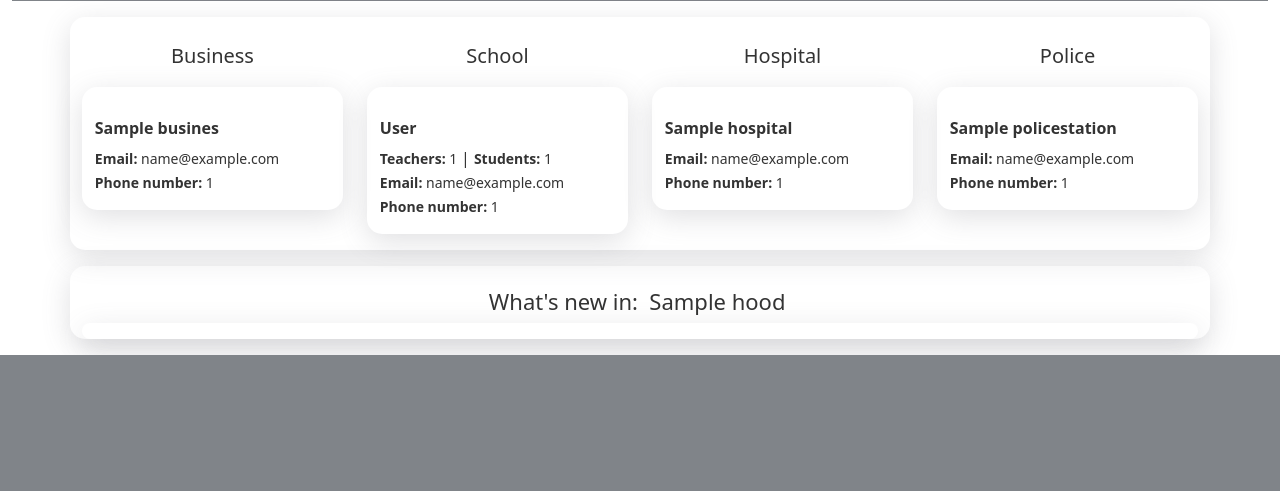
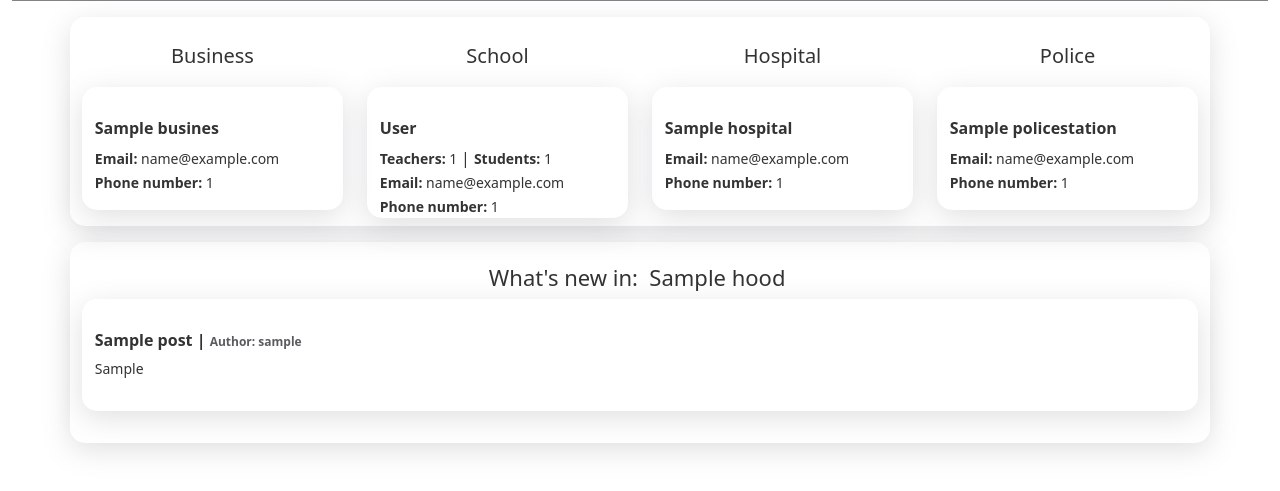
Before and after one commit to AtienoObwanda/TheZone, a Django app: page /accounts/dashboard/ in a window 1280 px wide. Shown: the part 499-990 px from the top of the page. Before the commit the page ends 854 px from the top, so only its background shows below. Run offline with Django 4.2, Linux system fonts and the light colour scheme; a user stored in the database is signed in; tables that the repository leaves empty hold one stand-in row (values such as "Sample post"); grey boxes marked "Sample" are stand-in pictures; parts of the project's set-up code (start-up, migrations or seed data) failed here and were passed over; some libraries are stand-ins or nearby versions.

Commit message:
adding a view, and template for creating new post.

```diff
--- a/members/templates/members/hood.html
+++ b/members/templates/members/hood.html
@@ -28,7 +28,7 @@
     <div class="col-3 mt-3">
         <p class='lead text-center mt-2'>Business</p>
         {% for biz in bizs %}
-            <div class="mb-3 pb-3" style="box-shadow: rgba(100, 100, 111, 0.2) 0px 7px 29px 0px; border-radius:15px;">
+            <div class="col mb-3 pb-3" style="box-shadow: rgba(100, 100, 111, 0.2) 0px 7px 29px 0px; border-radius:15px;">
 
                 <h6 style="margin-left: 1vw; padding-top:2em; font-weight: bold;">
                     {{biz.bizName}}
@@ -51,7 +51,7 @@
     <div class="col-3 mt-3">
         <p class='lead text-center mt-2'>School</p>
         {% for schl in schls %}
-        <div class="mb-3 pb-3" style="box-shadow: rgba(100, 100, 111, 0.2) 0px 7px 29px 0px; border-radius:15px;">
+        <div class= col "mb-3 pb-3" style="box-shadow: rgba(100, 100, 111, 0.2) 0px 7px 29px 0px; border-radius:15px;">
 
             <h6 style="margin-left: 1vw; padding-top:2em; font-weight: bold;">{{schl.schlName}}
             </h6>
@@ -82,7 +82,7 @@
     <div class="col-3 mt-3">
         <p class='lead text-center mt-2'>Hospital</p>
         {% for hosp in hosps %}
-            <div class="mb-3 pb-3" style="box-shadow: rgba(100, 100, 111, 0.2) 0px 7px 29px 0px; border-radius:15px;">
+            <div class="col mb-3 pb-3" style="box-shadow: rgba(100, 100, 111, 0.2) 0px 7px 29px 0px; border-radius:15px;">
 
                 <h6 style="margin-left: 1vw; padding-top:2em; font-weight: bold;">
                     {{hosp.hName}}
@@ -104,7 +104,7 @@
     <div class="col-3 mt-3">
         <p class='lead text-center mt-2'>Police</p>
         {% for station in stations %}
-            <div class="mb-3 pb-3" style="box-shadow: rgba(100, 100, 111, 0.2) 0px 7px 29px 0px; border-radius:15px;">
+            <div class="col mb-3 pb-3" style="box-shadow: rgba(100, 100, 111, 0.2) 0px 7px 29px 0px; border-radius:15px;">
 
                 <h6 style="margin-left: 1vw; padding-top:2em; font-weight: bold;">
                     {{station.stationName}}
@@ -124,10 +124,20 @@
     </div>
 </div>
 </div>
-<div class="container mt-3 " style="box-shadow: rgba(100, 100, 111, 0.2) 0px 7px 29px 0px; border-radius:15px;">
+<div class="container mt-3 pb-3 mb-5" style="box-shadow: rgba(100, 100, 111, 0.2) 0px 7px 29px 0px; border-radius:15px;">
     <h1 class='display-2 text-center mt-2' style="padding-top:1em; font-size: 22px;">What's new in:  &nbsp;{{hood.zoneName}}&nbsp;</h1>
-    <div class="mb-3 pb-3" style="box-shadow: rgba(100, 100, 111, 0.2) 0px 7px 29px 0px; border-radius:15px;">
-
-    </div>
+    {% for post in posts %}
+        <div class="col mb-3 pb-3" style="box-shadow: rgba(100, 100, 111, 0.2) 0px 7px 29px 0px; border-radius:15px;">
+            <h6 style="margin-left: 1vw; padding-top:2em; font-weight: bold;">
+                {{post.title}}  |
+                <span class="text-muted" style="font-size: 12px;">
+                 Author:   {{post.author}}
+                </span>
+            </h6>
+            <p class="lead" style="margin-left: 1vw; font-weight: 300; font-size: 14px;">
+                {{post.post}}
+            </p>
+        </div>
+    {% endfor %}
 </div>
 {% endblock content %}
--- a/members/urls.py
+++ b/members/urls.py
@@ -4,11 +4,12 @@ from django.conf.urls.static import static
 from django.contrib.auth import views as auth_views
 
 from . import views
-from members.views import AccountView, addHood, exitHood
+from members.views import AccountView, addHood, addPost, exitHood
 
 
 urlpatterns = [
     path('register/', views.register, name='register'),
+    path('add-post/', addPost.as_view(), name='addPost'),
     path('login/', auth_views.LoginView.as_view(template_name='members/login.html'), name='login'),
     path('logout/', auth_views.LogoutView.as_view(), name='logout'),
     path('profile/', views.profile, name='profile'),
--- a/members/views.py
+++ b/members/views.py
@@ -1,3 +1,4 @@
+from audioop import add
 from dis import dis
 from multiprocessing.dummy import active_children
 from django.shortcuts import redirect, get_object_or_404, render
@@ -5,6 +6,8 @@ from .forms import *
 from .models import UserProfile
 from django.contrib.auth.mixins import UserPassesTestMixin, LoginRequiredMixin
 from django.views.generic import View
+from django.views.generic import DeleteView, ListView, UpdateView,DetailView, CreateView
+
 from hood.models import *
 
 
@@ -50,22 +53,28 @@ def hoodHome(request):
     hosps = hospital.objects.filter(zone=joinedHood.id).all() #  Fetch all Hospitals in the joined zone
     stations = policeStation.objects.filter(zone=joinedHood.id).all() # Fetch all police stations in the joined zone
     bizs = business.objects.filter(zone=joinedHood.id).all() # Fetch all businesses in the joined zone
-
+    posts = Post.objects.filter(zone=joinedHood.id).all() #  Fetch all posts in the joined zone
     if joinedHood == None:
         return redirect('joinHood')
     else:
         displayedHood = hood.objects.get(id=joinedHood.id)
 
-        return render(request, 'members/hood.html', {'hood':displayedHood, 'hosps': hosps,'stations':stations, 'bizs':bizs,'schls':schls})
+        return render(request, 'members/hood.html', {'hood':displayedHood, 'posts':posts,'hosps': hosps,'stations':stations, 'bizs':bizs,'schls':schls})
 
 
-
+class addPost(LoginRequiredMixin, CreateView):
+    model: Post
+    fields=['title', 'post']
+    template_name = 'members/addPost.html'
+    def form_valid(self, form):
+        form.instance.author=self.request.user
+        form.instance.zone = self.request.user.hood
+        return super().form_valid(form)
 
 
 
 # update profile
 def profile(request):
-
 
     return render(request, 'members/profile.html')
 
@@ -73,7 +82,4 @@ def profile(request):
 class AccountView(LoginRequiredMixin,View):
     def get(self, request, pk, *args, **kwargs):
 
-
-
-
         return render(request, 'members/dashboard.html')
```
Also changed, not shown: members/templates/members/addPost.html (added, +26 -0 lines).
